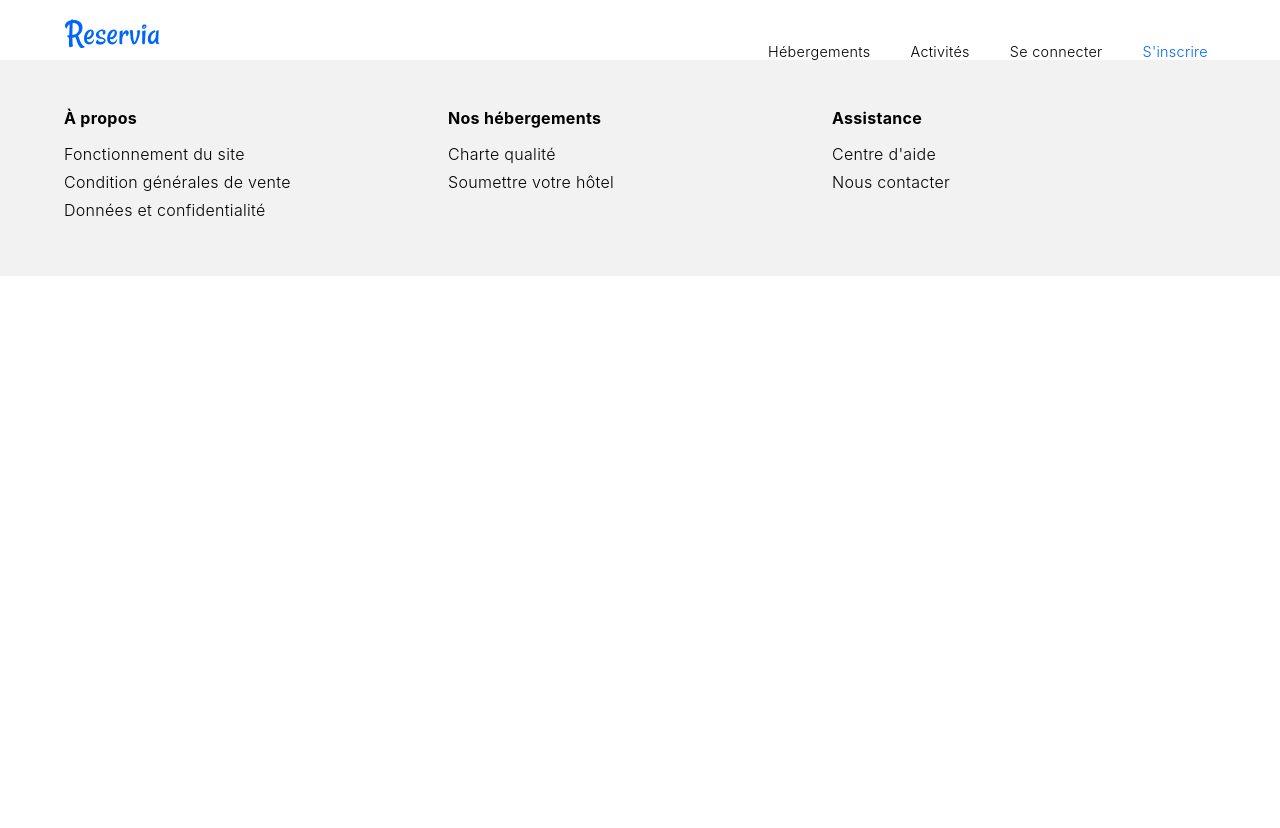
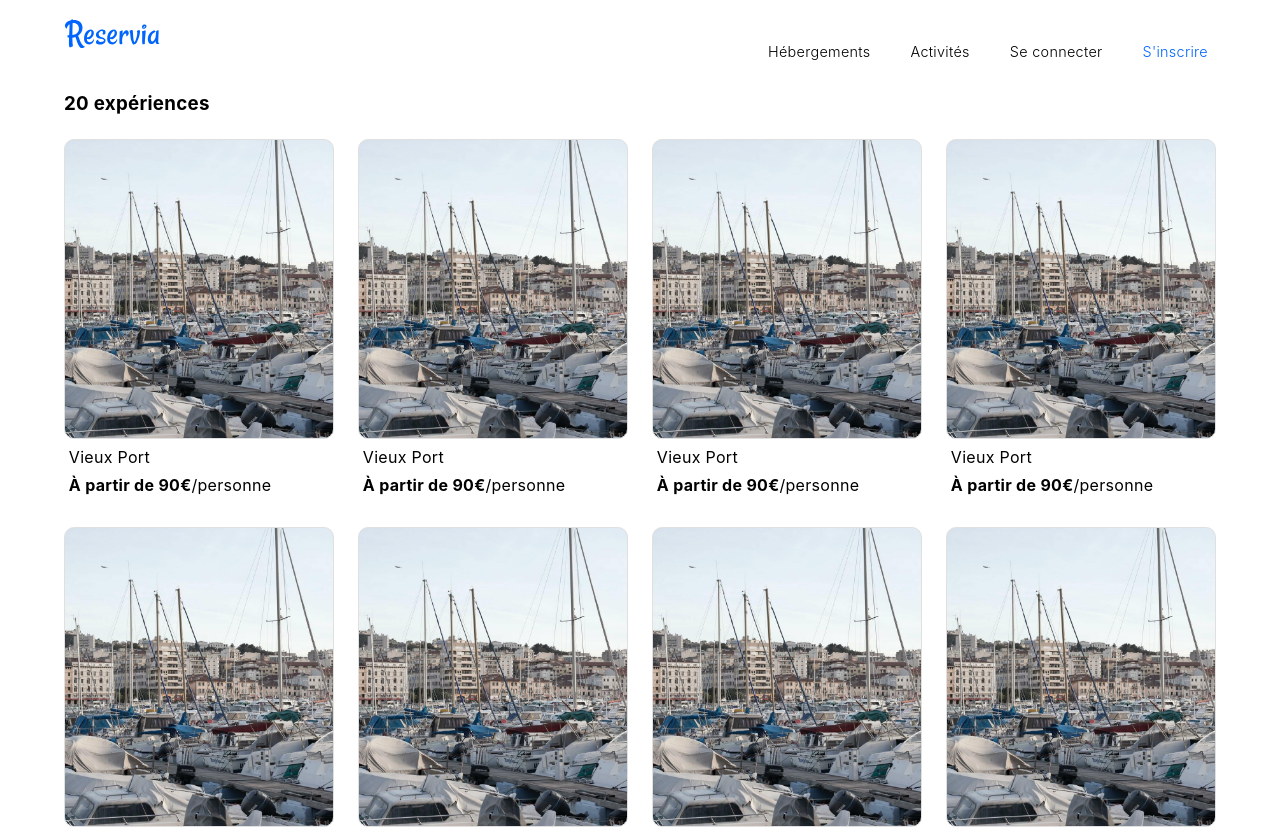
Before and after one commit to bilalezzaaraoui/reservia-react, a React (Create React App) app: page /activities in a window 1280 px wide. Shown: the top 828 px of the page. Before the commit the page ends 800 px from the top, so only its background shows below. Built offline with nearby package versions, Linux system fonts and the light colour scheme.

Commit message:
Ajout de la page activités

```diff
--- a/src/components/router/Router.js
+++ b/src/components/router/Router.js
@@ -1,10 +1,14 @@
 import { Routes, Route } from "react-router-dom";
 import Home from "../../pages/home/Home";
+import AllActivities from "../../pages/allActivities/AllActivities";
+import AllHouse from "../../pages/allHouse/AllHouse";
 
 const Router = () => {
   return (
     <Routes>
       <Route path="/" element={<Home />} />
+      <Route path="/accommodation" element={<AllHouse />} />
+      <Route path="/activities" element={<AllActivities />} />
     </Routes>
   );
 };
--- /dev/null
+++ b/src/components/ui/activités/AllActivitiesCards.js
@@ -0,0 +1,49 @@
+import styled from "styled-components";
+import CardActivity from "./CardActivity";
+
+const AllActivitiesCards = () => {
+  return (
+    <Container>
+      <h3>20 expériences</h3>
+      <ListOfActivities>
+        <CardActivity />
+        <CardActivity />
+        <CardActivity />
+        <CardActivity />
+        <CardActivity />
+        <CardActivity />
+        <CardActivity />
+        <CardActivity />
+        <CardActivity />
+      </ListOfActivities>
+    </Container>
+  );
+};
+
+const Container = styled.div`
+  width: 90%;
+  margin: 0 auto;
+`;
+
+const ListOfActivities = styled.ul`
+  list-style: none;
+  margin-top: 1.5rem;
+  display: grid;
+  grid-template-columns: repeat(5, 1fr);
+  column-gap: 1.5rem;
+  row-gap: 2rem;
+
+  @media (max-width: 1280px) {
+    grid-template-columns: repeat(4, 1fr);
+  }
+
+  @media (max-width: 768px) {
+    grid-template-columns: repeat(2, 1fr);
+  }
+
+  @media (max-width: 768px) {
+    grid-template-columns: repeat(1, 1fr);
+  }
+`;
+
+export default AllActivitiesCards;
--- /dev/null
+++ b/src/components/ui/activités/CardActivity.js
@@ -0,0 +1,73 @@
+import styled from "styled-components";
+import { useState } from "react";
+import FirstImage from "../../../assets/image/activity/1.jpg";
+import FirstVideo from "../../../assets/video/1.webm";
+
+const CardActivity = () => {
+  const [state, setState] = useState(false);
+
+  return (
+    <Card>
+      <div
+        className="card-img"
+        style={{ backgroundImage: `url(${FirstImage})` }}
+        onMouseEnter={() => {
+          setState(true);
+        }}
+        onMouseLeave={() => {
+          setState(false);
+        }}
+      >
+        <div className="card-video" style={state ? null : { display: "none" }}>
+          <video autoPlay controls muted loop={true} playsInline={true}>
+            <source src={FirstVideo} type="video/mp4" />
+          </video>
+        </div>
+      </div>
+      <div className="card-info">
+        <h4>Vieux Port</h4>
+        <p>
+          <span>À partir de 90€</span>/personne
+        </p>
+      </div>
+    </Card>
+  );
+};
+
+const Card = styled.li`
+  .card-img {
+    position: relative;
+    height: 300px;
+    overflow: hidden;
+    border-radius: 10px;
+    background-size: cover;
+    background-position: center;
+    border: 1px solid #e0e0e0;
+  }
+
+  video {
+    position: absolute;
+    width: 100%;
+    height: 100%;
+    object-fit: cover;
+  }
+
+  .card-info {
+    margin-top: 0.5rem;
+    padding-left: 0.3rem;
+
+    h4 {
+      font-weight: normal;
+    }
+
+    p {
+      margin-top: 0.5rem;
+
+      span {
+        font-weight: bold;
+      }
+    }
+  }
+`;
+
+export default CardActivity;
--- /dev/null
+++ b/src/components/ui/hebergement/AllHebergementCards.js
@@ -0,0 +1,7 @@
+import styled from "styled-components";
+
+const AllHebergementCards = () => {
+  return <h2>ntm</h2>;
+};
+
+export default AllHebergementCards;
--- a/src/components/ui/homepage/hebergement/Hebergement.js
+++ b/src/components/ui/homepage/hebergement/Hebergement.js
@@ -401,6 +401,10 @@ const WhiteBloc = styled.div`
     column-gap: 2rem;
     row-gap: 2rem;
 
+    @media (max-width: 1280px) {
+      grid-template-columns: repeat(2, 1fr);
+    }
+
     @media (max-width: 768px) {
       display: grid;
       grid-template-columns: repeat(2, 1fr);
@@ -433,7 +437,7 @@ const WhiteBlocCard = styled.div`
   }
 
   .card-img {
-    height: 180px;
+    height: 120px;
     border-top-right-radius: 10px;
     border-top-left-radius: 10px;
     overflow: hidden;
@@ -490,6 +494,10 @@ const WhiteBlocCard = styled.div`
       svg {
         font-size: 0.8rem;
       }
+
+      @media (max-width: 768px) {
+        flex-direction: column;
+      }
     }
   }
 `;
@@ -519,7 +527,8 @@ const GreyBloc = styled.div`
     flex: 1;
     display: flex;
     flex-direction: column;
-    justify-content: space-around;
+    /* justify-content: space-around; */
+    padding-top: 1.5rem;
   }
 
   @media (max-width: 768px) {
@@ -535,6 +544,7 @@ const GreyBlocCard = styled.div`
     rgba(0, 0, 0, 0.19) 0px 6px 6px 0px;
   border-radius: 15px;
   transition: 0.3s;
+  margin-bottom: 1.5rem;
 
   &:hover {
     transform: translateY(-5px);
@@ -549,7 +559,8 @@ const GreyBlocCard = styled.div`
       display: flex;
 
       .card-img {
-        width: 40%;
+        min-width: 130px;
+        height: 130px;
         border-bottom-left-radius: 10px;
         border-top-left-radius: 10px;
         overflow: hidden;
@@ -563,31 +574,38 @@ const GreyBlocCard = styled.div`
         }
 
         @media (max-width: 768px) {
-          width: 40%;
+          width: 30%;
           height: auto;
         }
       }
 
       .card-info {
         flex: 1;
-        padding: 1rem;
+        padding: 0.5rem 0.5rem;
+        display: flex;
+        flex-direction: column;
+        justify-content: space-around;
 
         h4 {
           font-size: 0.9rem;
-          margin-bottom: 0.5rem;
         }
 
         p {
           font-size: 0.8rem;
-          margin-bottom: 0.5rem;
+          /* margin-bottom: 0.5rem; */
 
           span {
             font-weight: bold;
           }
         }
 
+        .list-layout {
+          display: flex;
+          flex-direction: column;
+          row-gap: 5px;
+
           .icon {
-          margin-bottom: 0.5rem;
+            /* margin-bottom: 0.5rem; */
             display: flex;
 
             div {
@@ -609,12 +627,23 @@ const GreyBlocCard = styled.div`
           .stars {
             svg {
               margin-right: 2px;
-            font-size: 1rem;
+              font-size: 0.8rem;
+            }
           }
         }
 
         @media (max-width: 768px) {
           padding: 0.5rem 0 0.5rem 0.5rem;
+        }
+
+        @media (max-width: 1280px) {
+          h4 {
+            margin-bottom: 2px;
+          }
+
+          p {
+            margin-bottom: 2px;
+          }
         }
       }
 
--- a/src/layout/header/Header.js
+++ b/src/layout/header/Header.js
@@ -24,8 +24,6 @@ const Header = () => {
       width,
     };
   }
-  console.log(showLogin);
-  console.log(showSubscribe);
 
   useEffect(() => {
     function handleResize() {
@@ -54,10 +52,10 @@ const Header = () => {
           <Menu>
             <ul>
               <li className="responsive">
-                <Link to="/">Hébergements</Link>
+                <Link to="/accommodation">Hébergements</Link>
               </li>
               <li className="responsive">
-                <Link to="/">Activités</Link>
+                <Link to="/activities">Activités</Link>
               </li>
               <li>
                 <Link
@@ -83,10 +81,10 @@ const Header = () => {
         <MobileMenu>
           <ul>
             <li className="responsive">
-              <Link to="/">Hébergements</Link>
+              <Link to="/accommodation">Hébergements</Link>
             </li>
             <li className="responsive">
-              <Link to="/">Activités</Link>
+              <Link to="/activities">Activités</Link>
             </li>
           </ul>
         </MobileMenu>
--- a/src/pages/allActivities/AllActivities.js
+++ b/src/pages/allActivities/AllActivities.js
@@ -0,0 +1,17 @@
+import styled from "styled-components";
+import AllActivitiesCards from "../../components/ui/activités/AllActivitiesCards";
+
+const AllActivities = () => {
+  return (
+    <Container>
+      <AllActivitiesCards />
+    </Container>
+  );
+};
+
+const Container = styled.main`
+  flex: 1;
+  margin: 2rem 0;
+`;
+
+export default AllActivities;
--- a/src/pages/allHouse/AllHouse.js
+++ b/src/pages/allHouse/AllHouse.js
@@ -0,0 +1,17 @@
+import styled from "styled-components";
+import AllHebergementCards from "../../components/ui/hebergement/AllHebergementCards";
+
+const AllHouse = () => {
+  return (
+    <Container>
+      <AllHebergementCards />
+    </Container>
+  );
+};
+
+const Container = styled.main`
+  flex: 1;
+  margin: 2rem 0;
+`;
+
+export default AllHouse;
--- a/src/pages/home/Home.js
+++ b/src/pages/home/Home.js
@@ -13,7 +13,7 @@ const Home = () => {
   );
 };
 
-const Container = styled.div`
+const Container = styled.main`
   flex: 1;
 `;
 
--- a/src/store/modalSlice/modalSlice.js
+++ b/src/store/modalSlice/modalSlice.js
@@ -3,6 +3,7 @@ import { createSlice } from "@reduxjs/toolkit";
 const initialState = {
   subscribe: false,
   login: false,
+  isOpen: false,
 };
 
 const modalSlice = createSlice({
@@ -11,18 +12,22 @@ const modalSlice = createSlice({
   reducers: {
     openSubscribeModal: (state) => {
       state.subscribe = true;
+      state.isOpen = true;
     },
 
     closeSubscribeModal: (state) => {
       state.subscribe = false;
+      state.isOpen = false;
     },
 
     openLoginModal: (state) => {
       state.login = true;
+      state.isOpen = true;
     },
 
     closeLoginModal: (state) => {
       state.login = false;
+      state.isOpen = false;
     },
   },
 });
```
Also changed, not shown: src/components/ui/homepage/search/Search.js (+60 -8 lines), 1 other file (tests, documents, lock files or other folders). Lines whose indentation alone changed are shown as unchanged.
